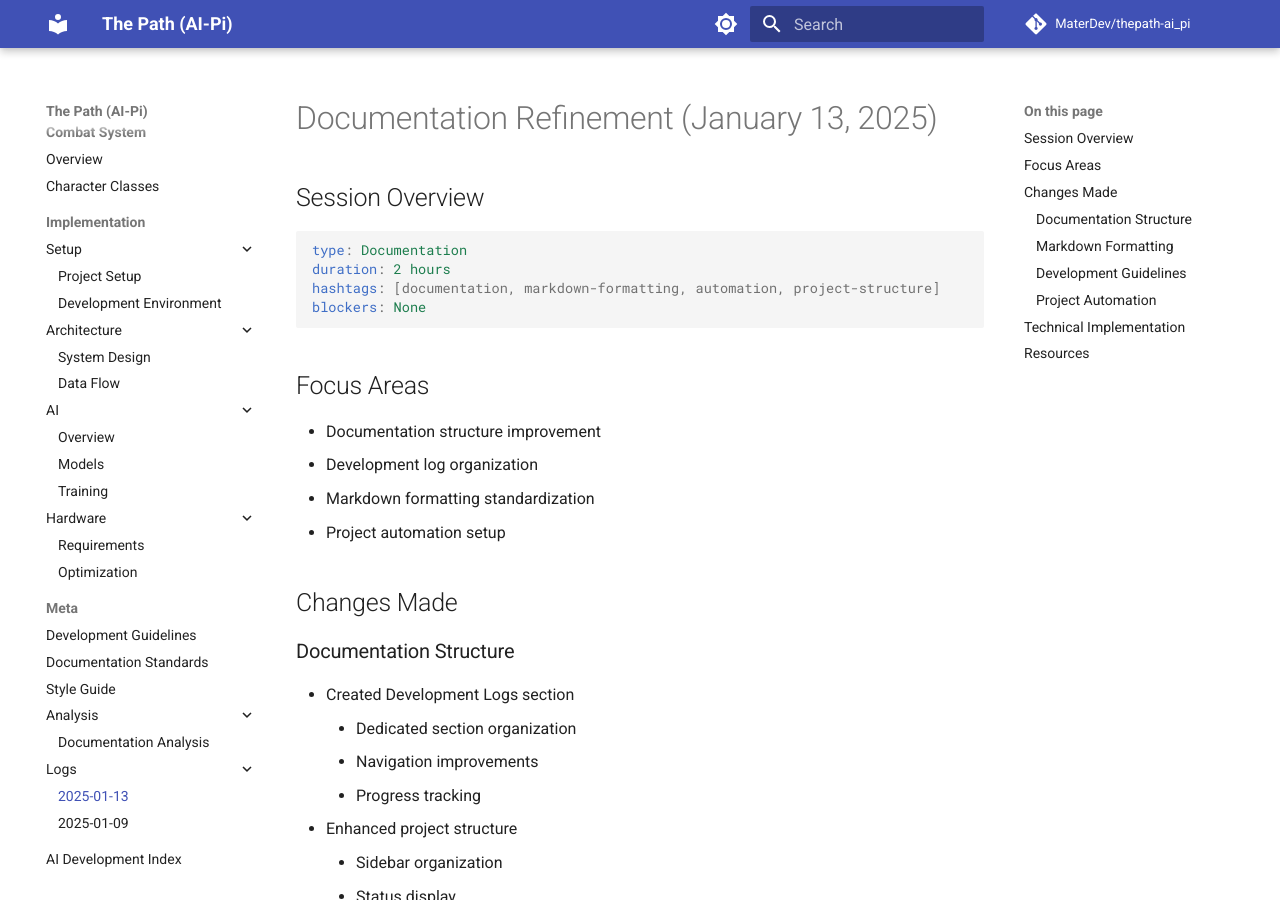
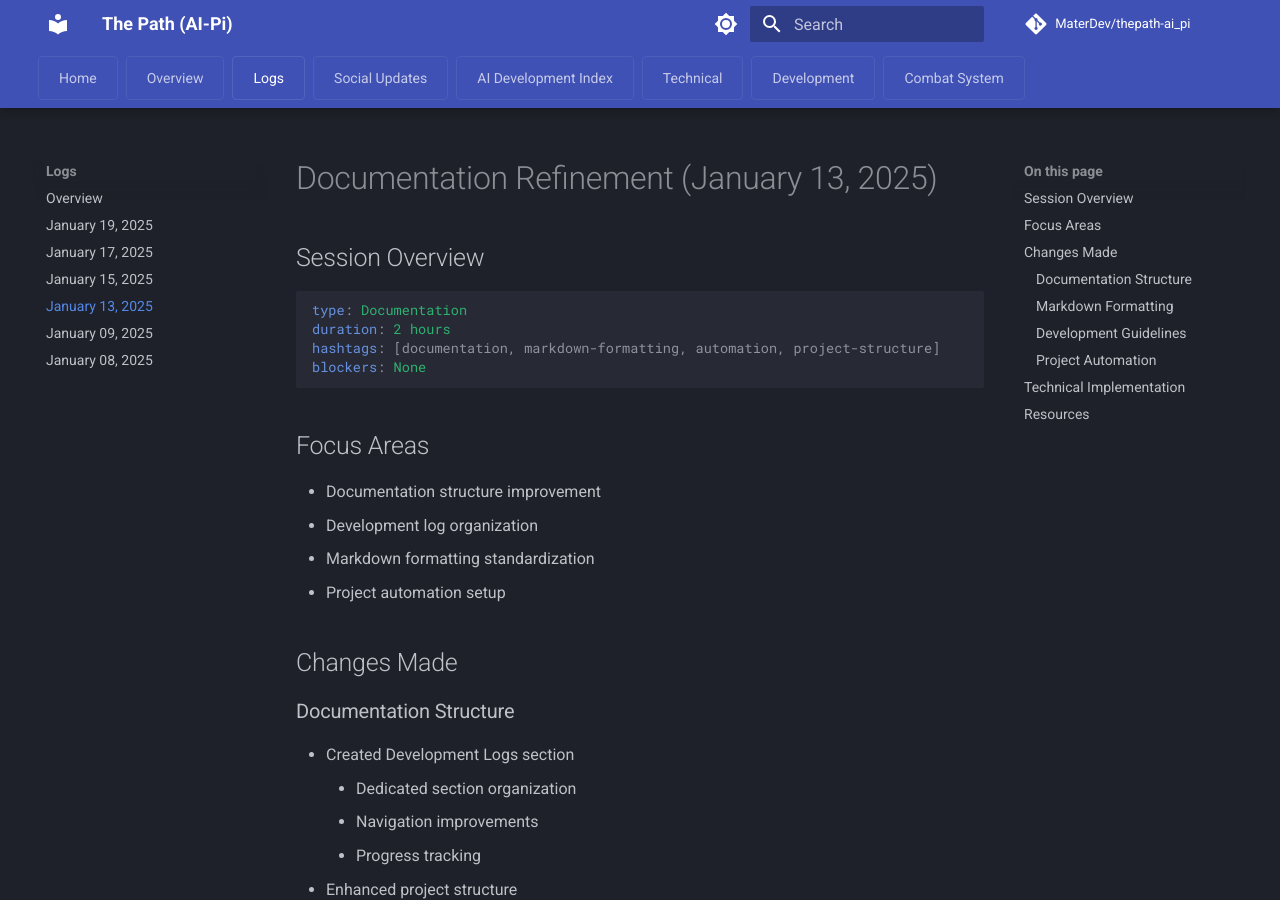
Before and after one commit to MaterDev/thepath-ai_pi, an MkDocs documentation site: the page built from docs/meta/logs/2025-01-13.md, in a window 1280 px wide and 900 px high. Built offline with MkDocs 1.6.1 and Material for MkDocs 9.7.7, drawn with Linux system fonts in a browser that asks for light colours; comment, search, counter and statistics services are not loaded; some of the changed lines change nothing that is shown.

Commit message:
docs: restore navigation tabs
- Keep navigation tabs at top
- Maintain sticky tabs
- Keep table of contents follow
- Clean up navigation features order

```diff
--- a/mkdocs.yml
+++ b/mkdocs.yml
@@ -1,5 +1,5 @@
 site_name: The Path (AI-Pi)
-site_description: Documentation for The Path (AI-Pi) project
+site_description: Edge AI-powered turn-based combat game running on Raspberry Pi hardware.
 site_author: MaterDev
 site_url: https://materdev.github.io/thepath-ai_pi/
 repo_url: https://github.com/MaterDev/thepath-ai_pi
@@ -7,44 +7,43 @@ repo_name: MaterDev/thepath-ai_pi
 theme:
   name: material
   features:
+  - navigation.tabs
+  - navigation.sections
+  - navigation.expand
   - navigation.instant
   - navigation.tracking
-  - navigation.sections
-  - navigation.expand
-  - navigation.top
+  - navigation.tabs.sticky
+  - toc.follow
   - search.suggest
   - search.highlight
   palette:
+  - scheme: slate
+    primary: indigo
+    accent: indigo
+    toggle:
+      icon: material/brightness-7
+      name: Switch to light mode
   - scheme: default
     primary: indigo
     accent: indigo
     toggle:
-      icon: material/brightness-7
+      icon: material/brightness-4
       name: Switch to dark mode
-  - scheme: slate
-    primary: indigo
-    accent: indigo
-    toggle:
-      icon: material/brightness-4
-      name: Switch to light mode
   font:
     text: Roboto
     code: Roboto Mono
 extra_css:
 - stylesheets/extra.css
 markdown_extensions:
+- pymdownx.highlight:
+    anchor_linenums: true
+    line_spans: __span
+    pygments_lang_class: true
+- pymdownx.inlinehilite
+- pymdownx.snippets
+- pymdownx.superfences
 - admonition
 - pymdownx.details
-- pymdownx.superfences
-- attr_list
-- md_in_html
-- pymdownx.emoji:
-    emoji_index: !!python/name:materialx.emoji.twemoji
-    emoji_generator: !!python/name:materialx.emoji.to_svg
-- pymdownx.highlight:
-    anchor_linenums: true
-- pymdownx.inlinehilite
-- pymdownx.snippets
 - pymdownx.tabbed:
     alternate_style: true
 - tables
@@ -54,9 +53,13 @@ markdown_extensions:
 - pymdownx.keys
 - pymdownx.mark
 - pymdownx.tilde
+- attr_list
+- def_list
+- md_in_html
 - toc:
     permalink: true
     title: On this page
+    toc_depth: 3
 plugins:
 - search
 - awesome-pages
@@ -64,32 +67,61 @@ docs_dir: docs
 site_dir: site
 nav:
 - Home: index.md
-- World:
-  - Cultural Foundations: world/cultural_foundations.md
+- Overview:
+  - Project Scope: overview/project-scope.md
+  - Research Objectives: overview/research-objectives.md
+- Logs:
+  - Overview: meta/logs/index.md
+  - January 19, 2025: meta/logs/2025-01-19.md
+  - January 17, 2025: meta/logs/2025-01-17.md
+  - January 15, 2025: meta/logs/2025-01-15.md
+  - January 13, 2025: meta/logs/2025-01-13.md
+  - January 09, 2025: meta/logs/2025-01-09.md
+  - January 08, 2025: meta/logs/2025-01-08.md
+- Social Updates:
+  - Overview: meta/social/index.md
+  - LinkedIn:
+    - Overview: meta/social/linkedin/index.md
+    - January 19, 2025: meta/social/linkedin/2025-01-19.md
+    - January 17, 2025: meta/social/linkedin/2025-01-17.md
+    - January 14, 2025: meta/social/linkedin/2025-01-14.md
+    - January 08, 2025: meta/social/linkedin/2025-01-08.md
+    - January 07, 2025: meta/social/linkedin/2025-01-07.md
+    - January 03, 2025: meta/social/linkedin/2025-01-03.md
+    - December 27, 2024: meta/social/linkedin/2024-12-27.md
+- AI Development Index: AI_DEVELOPMENT_INDEX.md
+- Technical:
+  - Setup:
+    - Docker: technical/setup/docker.md
+  - AI System:
+    - Behavior Model: technical/ai-system/behavior-model.md
+    - Difficulty System: technical/ai-system/difficulty-system.md
+    - Training Pipeline: technical/ai-system/training-pipeline.md
+  - Data Schemas:
+    - Game State: technical/data-schemas/game-state.md
+    - AI Models: technical/data-schemas/ai-models.md
+    - Replay System: technical/data-schemas/replay-system.md
+  - Hardware:
+    - Raspberry Pi 5: technical/hardware/raspberry-pi-5.md
+    - AI HAT Plus: technical/hardware/ai-hat-plus.md
+  - Health Monitoring:
+    - Overview: technical/health/index.md
+    - Client: technical/health/client.md
+    - Server: technical/health/server.md
+    - AI System: technical/health/ai.md
+  - Client:
+    - UI Specification: technical/client/ui-specification.md
+- Development:
+  - Setup: meta/implementation/setup/project-setup.md
+  - Planning:
+    - Phase 1:
+      - Overview: meta/phase1/index.md
+      - Project Setup: meta/phase1/1-project-setup.md
+      - Game State: meta/phase1/2-game-state.md
+      - Communication: meta/phase1/3-communication.md
+      - AI Integration: meta/phase1/4-ai-integration.md
+      - Turn System: meta/phase1/5-turn-system.md
+  - Style Guide: meta/style-guide.md
 - Combat System:
   - Overview: combat_system/balance_and_meta.md
   - Character Classes: combat_system/classes.md
-- Implementation:
-  - Setup:
-    - Project Setup: implementation/setup/project-setup.md
-    - Development Environment: implementation/setup/development-environment.md
-  - Architecture:
-    - System Design: implementation/architecture/system-design.md
-    - Data Flow: implementation/architecture/data-flow.md
-  - AI:
-    - Overview: implementation/ai/overview.md
-    - Models: implementation/ai/models.md
-    - Training: implementation/ai/training.md
-  - Hardware:
-    - Requirements: implementation/hardware/requirements.md
-    - Optimization: implementation/hardware/optimization.md
-- Meta:
-  - Development Guidelines: meta/development-guidelines.md
-  - Documentation Standards: meta/documentation-standards.md
-  - Style Guide: meta/style-guide.md
-  - Analysis:
-    - Documentation Analysis: meta/analysis/documentation-analysis.md
-  - Logs:
-    - 2025-01-13: meta/logs/2025-01-13.md
-    - 2025-01-09: meta/logs/2025-01-09.md
-- AI Development Index: AI_DEVELOPMENT_INDEX.md
```
